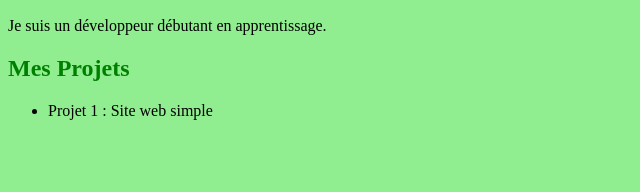
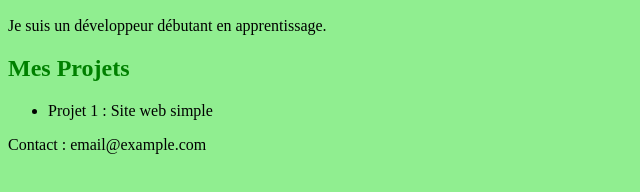
Before and after one commit to selikhamel/mon-portfolio, a plain HTML site: page index.html in a window 1280 px wide. Shown: the part 110-302 px from the top of the page, without its empty margins (0-640 px from the left). Drawn offline with Linux system fonts and the light colour scheme.

Commit message:
Ajout du footer contact

```diff
--- a/index.html
+++ b/index.html
@@ -15,5 +15,7 @@
             <li>Projet 1 : Site web simple</li>
         </ul>
     </section>
+
+    <footer> <p>Contact : email@example.com</p> </footer>
   </body>
  </html>
```
